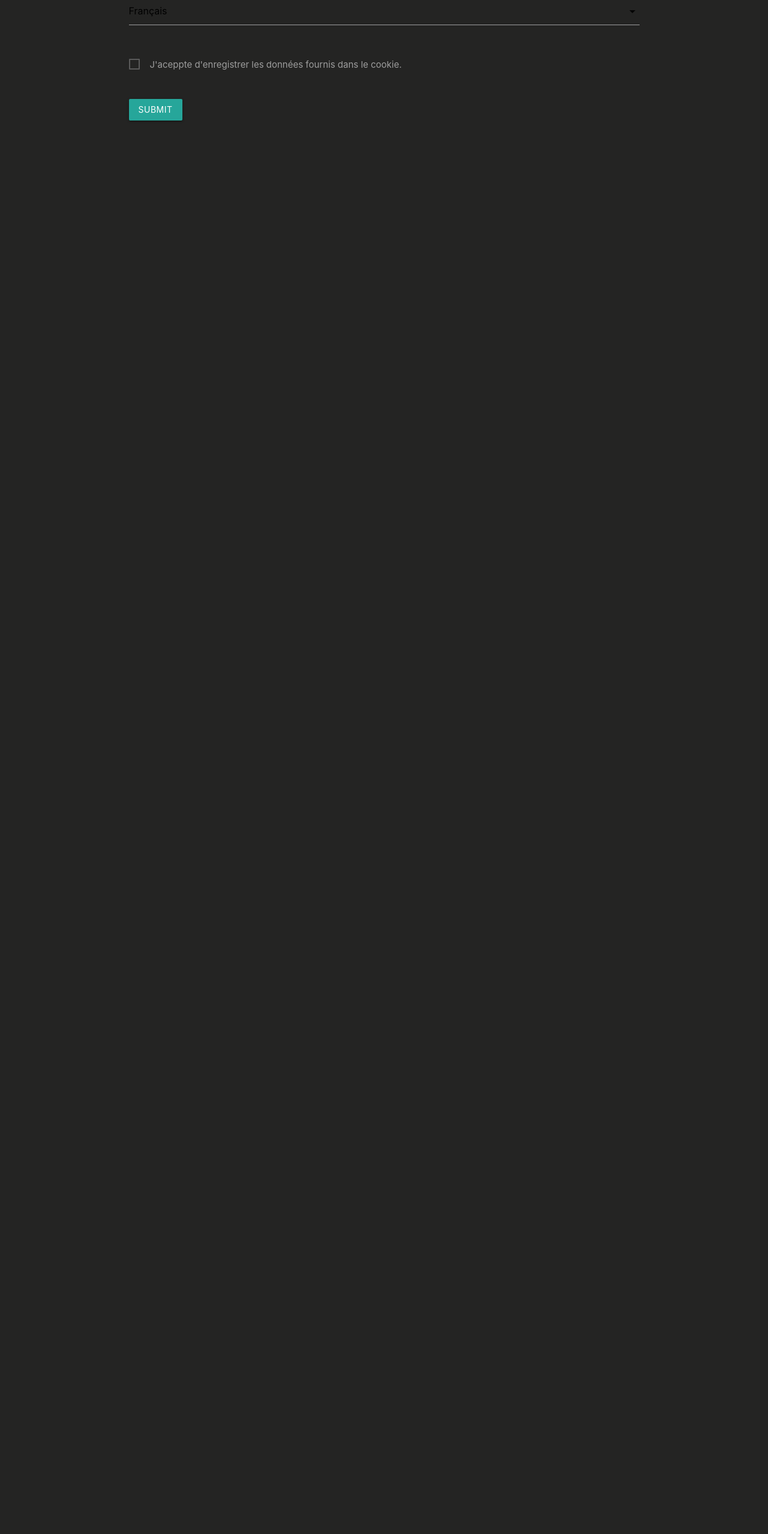
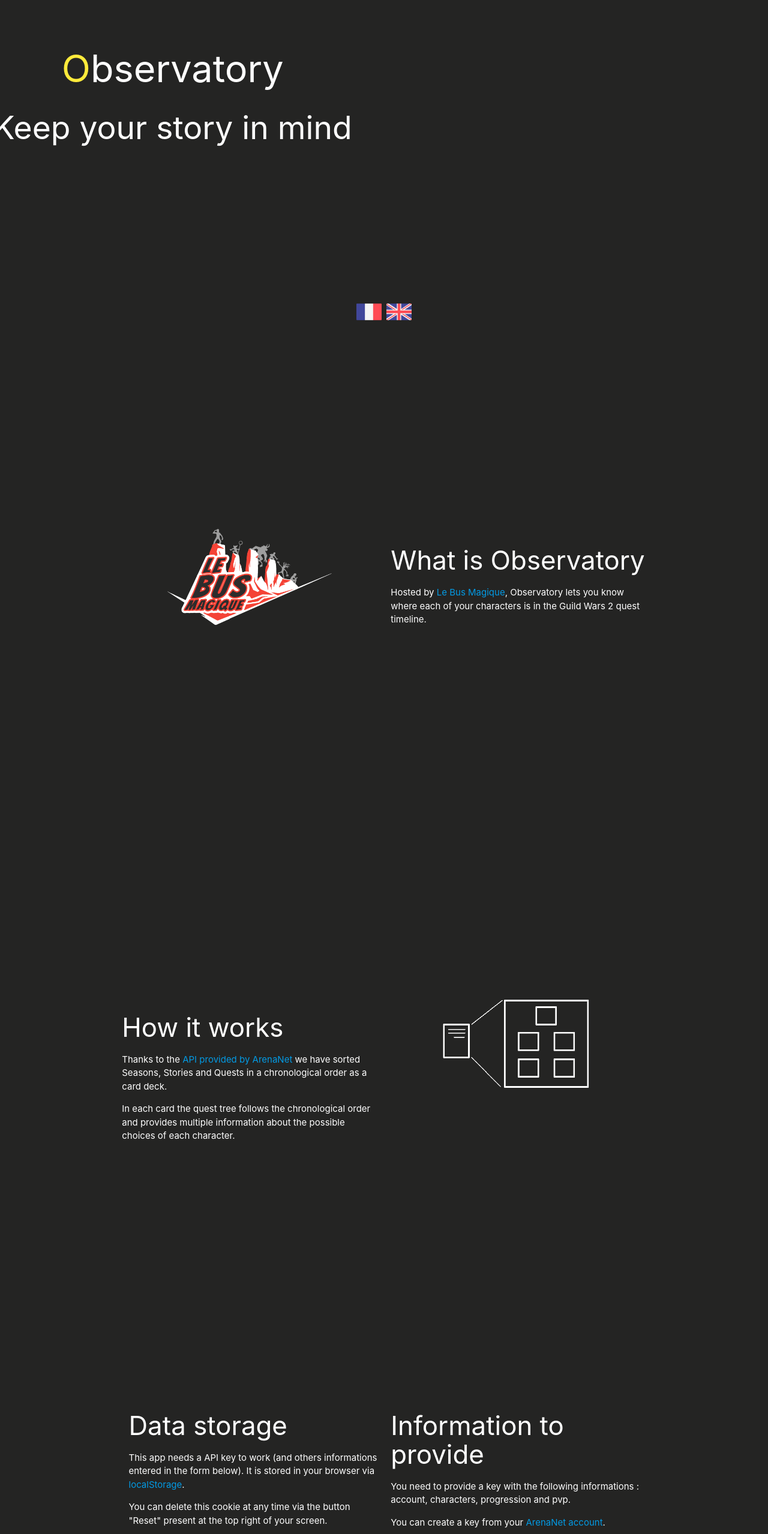
Before and after one commit to bouteillerAlan/observatory, a React (Create React App) app: page / in a window 1280 px wide. Shown: the part 239-2797 px from the top of the page at 60% size. Before the commit the page ends 800 px from the top, so only its background shows below. Built offline with nearby package versions, Linux system fonts and the light colour scheme; no server answers.

Commit message:
:sparkles: feat(check): form in home

```diff
--- a/src/home/home.tsx
+++ b/src/home/home.tsx
@@ -1,152 +1,293 @@
-import React, {useState, useEffect} from 'react';
+import React, {useEffect, useState} from 'react';
+import M from 'materialize-css';
+import logoBus from '../img/logo.png';
+import card from '../img/card.png';
+// eslint-disable-next-line camelcase
+import flag_fr from '../img/france.png';
+// eslint-disable-next-line camelcase
+import flag_uk from '../img/united-kingdom.png';
+import {checkApiKeyRight} from '../request/checkApiKey';
 import history from '../server/history';
-import './home.scss';
+/* eslint-disable react/no-unescaped-entities */
 
-const _API_URL = process.env.REACT_APP_API_URL;
+const Home = () => {
+  const [apiKey, setApiKey] = useState();
+  const [apiKeyError, setApiKeyError] = useState();
+  const [check, setCheck] = useState(false);
+  const [checkError, setCheckError] = useState();
+  const [lang, setLang] = useState('eng');
 
-const Home: React.FunctionComponent = () => {
-  const [apiKey, setApiKey] = useState('');
-  const [lang, setLang] = useState('fr');
-  const [gdpr, setGdpr] = useState(false);
-
-  const [gdprError, setGdprError] = useState({message: '', status: false});
-  const [apiKeyError, setApiKeyError] = useState({message: '', status: false});
-
-  const [disabled, setDisabled] = useState(false);
+  useEffect(() => {
+    const elems = document.querySelectorAll('select');
+    const options = {};
+    M.FormSelect.init(elems, options);
+  }, [lang]);
 
   /**
-   * handle the value of "disabled"
-   * @return {void} return nothing, set state value
+   * handle the apiKey input
+   * @Param {React.ChangeEvent<HTMLInputElement>} event
+   * @Return {void} set state
    */
-  function disableSubmit() {
-    setDisabled(gdprError.status || apiKeyError.status);
-  }
-
-  /**
-   * validate the gdpr checkbox
-   * @param {boolean} value the checkbox value you want to validate
-   * @return {boolean} return true if is ok
-   */
-  async function checkGdpr(value: boolean) {
-    if (!value) {
-      setGdprError({message: 'check obligatoire', status: true});
-      return false;
+  function handleApiKey(event: React.ChangeEvent<HTMLInputElement>) {
+    const value = event.target.value;
+    setApiKey(value);
+    if (value === '') {
+      setApiKeyError('Value must not be null');
+    } else if (value.match(/[[\]\\&~@^%!:*$€¤£µ_/+°={}`|#²<>]/gm)) {
+      setApiKeyError('Unauthorized character');
+    } else if (!value.match(/[A-Z0-9]{8}[-]{1}[A-Z0-9]{4}[-]{1}[A-Z0-9]{4}[-]{1}[A-Z0-9]{4}[-]{1}[A-Z0-9]{20}[-]{1}[A-Z0-9]{4}[-]{1}[A-Z0-9]{4}[-]{1}[A-Z0-9]{4}[-]{1}[A-Z0-9]{12}/gm)) {
+      setApiKeyError('Value is not a api key format');
     } else {
-      setGdprError({message: '', status: false});
-      return true;
+      setApiKeyError(false);
     }
   }
 
   /**
-   * validate the api key whit the gw2 api
-   * @param {string} _apiKey the api key you want to test
-   * @return {boolean} return true if is ok
+   * handle the checkbox
+   * @Param {React.ChangeEvent<HTMLInputElement>} event dom event in checkbox
+   * @Return {void} set state
    */
-  async function checkAccount(_apiKey: any) {
-    fetch(`${_API_URL}account?access_token=${_apiKey}`, {
-      method: 'GET',
-      mode: 'cors',
-    }).then((res: any) => {
-      if (res.status && res.status === 200) {
-        setApiKeyError({message: '', status: false});
-        return true;
+  function handleCheck(event: React.ChangeEvent<HTMLInputElement>) {
+    const target = document.getElementById('check') as HTMLInputElement;
+    const value = target?.checked;
+    if (value) {
+      setCheckError(null);
+      setCheck(value);
     } else {
-        setApiKeyError({message: 'Api key check failed', status: true});
-        return false;
-      }
-    });
-  }
-
-  /**
-   * validate an api key
-   * @param {string} value the value you want to validate
-   * @return {boolean} return true if is ok
-   */
-  async function checkApiKey(value: string) {
-    if (value === '') {
-      setApiKeyError({message: 'Value must not be null', status: true});
-      return false;
-    } else if (value.match(/[[\]\\&~@^%!:*$€¤£µ_/+°={}`|#²<>]/gm)) {
-      setApiKeyError({message: 'Unauthorized character', status: true});
-      return false;
-    } else if (!value.match(/[A-Z0-9]{8}[-]{1}[A-Z0-9]{4}[-]{1}[A-Z0-9]{4}[-]{1}[A-Z0-9]{4}[-]{1}[A-Z0-9]{20}[-]{1}[A-Z0-9]{4}[-]{1}[A-Z0-9]{4}[-]{1}[A-Z0-9]{4}[-]{1}[A-Z0-9]{12}/gm)) {
-      setApiKeyError({message: 'Value is not a api key format', status: true});
-      return false;
-    } else {
-      return checkAccount(value);
+      setCheckError('Accept conditions');
+      setCheck(false);
     }
   }
 
   /**
-   * control the form
-   * @param {any} target the event.target
-   * @return {void} void set state value
+   * handle the lang select
+   * @param {React.ChangeEvent<HTMLSelectElement>} event dom event in select
+   * @Return {void} set state
    */
-  function handleForm(target: any) {
-    if (target.name === 'apiKey') {
-      setApiKey(target.value);
-      checkApiKey(target.value);
-    } else if (target.name === 'lang') {
-      setLang(target.value);
-    } else if (target.name === 'gdpr') {
-      setGdpr(target.checked);
-      checkGdpr(target.checked);
+  function handleSelect(event: React.ChangeEvent<HTMLSelectElement>) {
+    setLang(event.target.value);
+  }
+
+  /**
+   * handle the submit button
+   * @Return {void} set state and redirect
+   */
+  function handleSubmit() {
+    if (!check) {
+      setCheckError('Accept conditions');
+    } else if (apiKey === '') {
+      setApiKeyError('Value must not be null');
+    } else if (apiKey.match(/[[\]\\&~@^%!:*$€¤£µ_/+°={}`|#²<>]/gm)) {
+      setApiKeyError('Unauthorized character');
+    } else if (!apiKey.match(/[A-Z0-9]{8}[-]{1}[A-Z0-9]{4}[-]{1}[A-Z0-9]{4}[-]{1}[A-Z0-9]{4}[-]{1}[A-Z0-9]{20}[-]{1}[A-Z0-9]{4}[-]{1}[A-Z0-9]{4}[-]{1}[A-Z0-9]{4}[-]{1}[A-Z0-9]{12}/gm)) {
+      setApiKeyError('Value is not a api key format');
+    } else {
+      // check the api keys
+      checkApiKeyRight(apiKey).then((res) => {
+        if (!res) {
+          setApiKeyError('Invalid key');
+        } else {
+          localStorage.setItem('obsKey', apiKey);
+          localStorage.setItem('obsLang', lang);
+          setApiKeyError(false);
+          history.push('/card');
+        }
+      });
     }
   }
 
   /**
-   * check the form data and
-   * allow to redirect to the next page or not
-   * @return {void} return nothing, redirect to the next page
+   * Set lang and go the next div
+   * @Param {string} lang fr | eng
+   * @Return {void} set state
    */
-  async function submitForm() {
-    if (checkApiKey(apiKey) && await checkGdpr(gdpr)) {
-      await localStorage.setItem('obsKey', apiKey);
-      await localStorage.setItem('obsLang', lang);
-      history.push('/map');
-    }
+  function getTop(lang: string) {
+    setLang(lang);
   }
 
-  useEffect(() => {
-    console.log('#');
-    disableSubmit();
-  }, [gdpr, apiKey, apiKeyError, gdprError]);
 
   return (
-    <section className="home">
-      <div className="container row">
+    <section>
+
+      <div className="demo-3">
+        <div>
+
+          {/* head*/}
+          <div className="head full row col s12 valign-wrapper center-align">
+
+            <div className="meteor ma"> </div>
+            <div className="meteor mb"> </div>
+            <div className="meteor mc"> </div>
+            <div className="meteor md"> </div>
+            <div className="meteor me"> </div>
+            <div className="meteor mf"> </div>
+
+            <div className="row title">
+              <h1><span className="yellow-text">O</span>bservatory</h1>
+              <h2>Keep your story in mind</h2>
+            </div>
+
+            <div className="row lig_yellow"> </div>
+
+            <div className="flag">
+              <p>
+                <span>
+                  <a href="#top">
+                    {/* eslint-disable-next-line camelcase */}
+                    <img className="flag_img" src={flag_fr} alt="flag fr" onClick={() => getTop('fr') }/>
+                  </a>
+                </span>
+                <span>
+                  <a href="#top">
+                    {/* eslint-disable-next-line camelcase */}
+                    <img className="flag_img" src={flag_uk} alt="flag uk" onClick={() => getTop('eng') }/>
+                  </a>
+                </span>
+              </p>
+            </div>
+          </div>
+          {/* end head*/}
+
+          <div className="row container valign-wrapper content" id="top">
+            <div className="row">
+              <div className="col s12 m6 img_content">
+                <img src={logoBus} alt="logo du busmagique"/>
+              </div>
+              <div className="col s12 m6">
+                {lang === 'eng' ?
+                  <div>
+                    <h3>What is Observatory</h3>
+                    <p>Hosted by <a href="https://www.lebusmagique.fr/" target="_blank" rel="noopener noreferrer">
+                      Le Bus Magique</a>, Observatory lets you know where each of your characters is in the Guild Wars 2 quest timeline.
+                    </p>
+                  </div> :
+                  <div>
+                    <h3>C'est quoi Observatory</h3>
+                    <p>Hébergé par <a href="https://www.lebusmagique.fr/" target="_blank" rel="noopener noreferrer">
+                      Le Bus Magique</a>, Observatory permet de savoir ou en est chacun de vos personnages dans la chronologie des quêtes de Guild Wars 2.
+                    </p>
+                  </div>
+                }
+              </div>
+            </div>
+          </div>
+
+          <div className="row container valign-wrapper content">
+            <div className="row">
+              <div className="col s12 m6">
+                {lang === 'eng' ?
+                  <div>
+                    <h3>How it works</h3>
+                    <p>Thanks to the <a href={'https://api.guildwars2.com/v2'} target="_blank" rel="noopener noreferrer">API provided by ArenaNet</a> we have sorted Seasons, Stories and Quests in a chronological order as a card deck.</p>
+                    <p>In each card the quest tree follows the chronological order and provides multiple information about the possible choices of each character.</p>
+                  </div> :
+                  <div>
+                    <h3>Comment ça fonctionne</h3>
+                    <p>Grâce à <a href={'https://api.guildwars2.com/v2'} target="_blank" rel="noopener noreferrer">l'api fournie par ArenaNet</a> nous avons trié par ordre chronologique les Saisons, Histoires et Quêtes sous forme de deck de carte.</p>
+                    <p>Dans chaque carte l'arborescence des quêtes suit l'ordre chronologique et fourni de multiples informations sur les choix possibles ou non de chaque personnage.</p>
+                  </div>
+                }
+              </div>
+              <div className="col s12 m6 img_content">
+                <img src={card} alt="card"/>
+              </div>
+            </div>
+          </div>
+
+          <div className="row container valign-wrapper content">
+            <div>
               <div className="col s12">
-          <h1>Welcome to observatory</h1>
+                {lang === 'eng' ?
+                  <>
+                    <div className="col s12 m6">
+                      <h3>Data storage</h3>
+                      <p>This app needs a API key to work (and others informations entered in the form below). It is stored in your browser via <a href={'https://developer.mozilla.org/en-US/docs/Web/API/Window/localStorage'} target="_blank" rel="noopener noreferrer">localStorage</a>.</p>
+                      <p>You can delete this cookie at any time via the button "Reset" present at the top right of your screen. </p>
+                      <p>No data is sent to our server. All data displayed in this application is provided by <a href={'https://api.guildwars2.com/v2'} target="_blank" rel="noopener noreferrer">Guild Wars 2 API</a> and localStorage cookie.</p>
                     </div>
-        {/* form */}
-        <div className="col s12">
-          <div className="input-field col s12">
-            <input type="text" name="apiKey" id="apiKey" value={apiKey} onChange={(e) => handleForm(e.target)}/>
-            <label htmlFor="apiKey">API Key</label>
+                    <div className="col s12 m6">
+                      <h3>Information to provide</h3>
+                      <p>You need to provide a key with the following informations : account, characters, progression and pvp.</p>
+                      <p>You can create a key from your <a href={'https://account.arena.net/applications'} target="_blank" rel="noopener noreferrer">ArenaNet account</a>.</p>
                     </div>
-          <div className="input-field col s12">
-            <select name="lang" id="lang" value={lang} onChange={(e) => handleForm(e.target)}>
+                  </> :
+                  <>
+                    <div className="col s12 m6">
+                      <h3>Stockage des données</h3>
+                      <p>Cette application à besoin d'une clé API pour fonctionner (ainsi que des informations entrée dans le formulaire ci-dessous). Ces informations sont stockées dans votre navigateur via <a href={'https://developer.mozilla.org/en-US/docs/Web/API/Window/localStorage'} target="_blank" rel="noopener noreferrer">localStorage</a>.</p>
+                      <p>Vous pouvez supprimer ce cookie n'importe quand via le bouton "Reset" présent en haut à droite de votre écran.</p>
+                      <p>Aucune donnée n'est envoyée à notre serveur. Toutes les données affichées sont fournis par <a href={'https://api.guildwars2.com/v2'} target="_blank" rel="noopener noreferrer">l'api Guild Wars 2</a> et le cookie localStorage.</p>
+                    </div>
+                    <div className="col s12 m6">
+                      <h3>Informations à fournir</h3>
+                      <p>Il faut fournir une clé api avec les informations suivantes : account, characters, progression et pvp.</p>
+                      <p>Vous pouvez créer une clé api depuis votre <a href={'https://account.arena.net/applications'} target="_blank" rel="noopener noreferrer">compte ArenaNet</a>.</p>
+                    </div>
+                  </>
+                }
+              </div>
+
+              <div className="col s12 api-input">
+                <div className="input-field col s12 l6">
+                  <input id="apiKey" type="text" className={apiKeyError && 'error'} value={apiKey} onChange={(e) => {
+                    handleApiKey(e);
+                  }}/>
+                  <label htmlFor="apiKey">api key</label>
+                  {apiKeyError && <span className="helper-text">{apiKeyError}</span>}
+                </div>
+                <div className="input-field col s12 l6">
+                  <select value={lang} onChange={(e) => {
+                    handleSelect(e);
+                  }}>
+                    <option value="eng">English</option>
                     <option value="fr">Français</option>
-              <option value="eng">English</option>
                   </select>
-            <label htmlFor="lang">Language</label>
+                  <label>Language</label>
                 </div>
-          <div className="input-field col s12">
+                <div className="col s12 l12">
+                  <button className="btn waves-effect waves-light" onClick={() => {
+                    handleSubmit();
+                  }}>Submit
+                    <i className="material-icons right">send</i>
+                  </button>
                   <p>
                     <label>
-                <input type="checkbox" name="gdpr" id="gdpr" checked={gdpr} onChange={(e) => handleForm(e.target)}/>
-                <span>J'aceppte d'enregistrer les données fournis dans le cookie.</span>
+                      <input type="checkbox" id="check" onChange={(e) => {
+                        handleCheck(e);
+                      }}/>
+                      <span className={checkError && 'error'}>{lang === 'eng' ?
+                        'I accept the registration of my API key and the choice of my display language in the "localStorage" cookie.' :
+                        'J\'accepte l\'enregistrement de ma clé api et du choix de ma langue d\'affichage dans le cookie localStorage'
+                      }</span>
                     </label>
                   </p>
                 </div>
-          <div className="input-field col s12">
-            <button className="btn waves-effect waves-light" disabled={disabled} onClick={() => submitForm()}>Submit</button>
               </div>
+
               <div className="col s12">
-            {apiKeyError.status && <div className="errorCard"><p>{apiKeyError.message}</p></div>}
-            {gdprError.status && <div className="errorCard"><p>{gdprError.message}</p></div>}
+                {lang === 'eng' ?
+                  <div className="col s12">
+                    <p>
+                      This app is made by <a href="https://alanbouteiller.dev" target="_blank" rel="noopener noreferrer">Alan Bouteiller</a> for <a href="https://www.lebusmagique.fr/" target="_blank" rel="noopener noreferrer">Le Bus Magique</a>.
+                      Do not hesitate to create an <a href="https://github.com/bouteillerAlan/SpyHistory/issues" target="_blank" rel="noopener noreferrer">Issue</a> if you find a bug.
+                      All game images are © 2019 ArenaNet, Inc..<br/>
+                      <small>CC BY-NC-SA Alan Bouteiller</small>
+                    </p>
+                  </div> :
+                  <div className="col s12">
+                    <p>
+                      Cette application a été codée par <a href="https://alanbouteiller.dev" target="_blank" rel="noopener noreferrer">Alan Bouteiller</a> pour <a href="https://www.lebusmagique.fr/" target="_blank" rel="noopener noreferrer">Le Bus Magique</a>.
+                      N'hésiter pas à créer une <a href="https://github.com/bouteillerAlan/SpyHistory/issues" target="_blank" rel="noopener noreferrer">Issue</a> si vous trouvez un bug.
+                      Toutes les images du jeu sont © 2019 ArenaNet, Inc..<br/>
+                      <small>CC BY-NC-SA Alan Bouteiller</small>
+                    </p>
+                  </div>
+                }
               </div>
             </div>
+          </div>
+        </div>
+
       </div>
     </section>
   );
```
Lines whose indentation alone changed are shown as unchanged.
